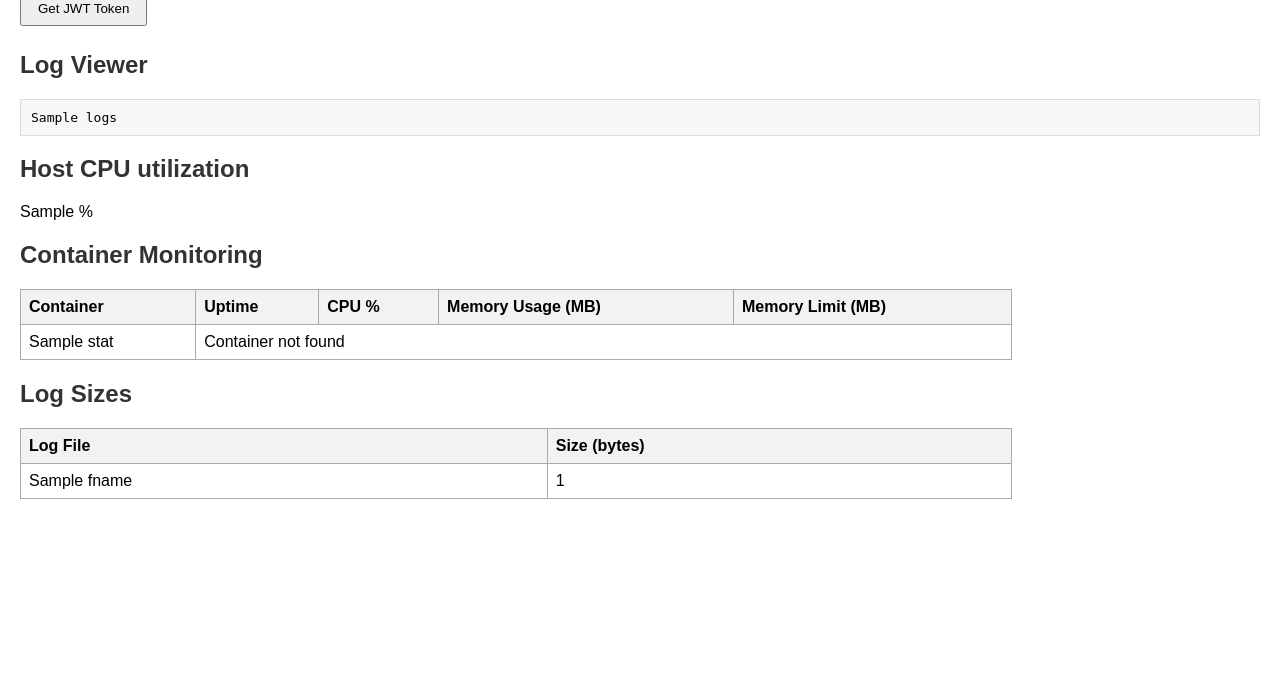
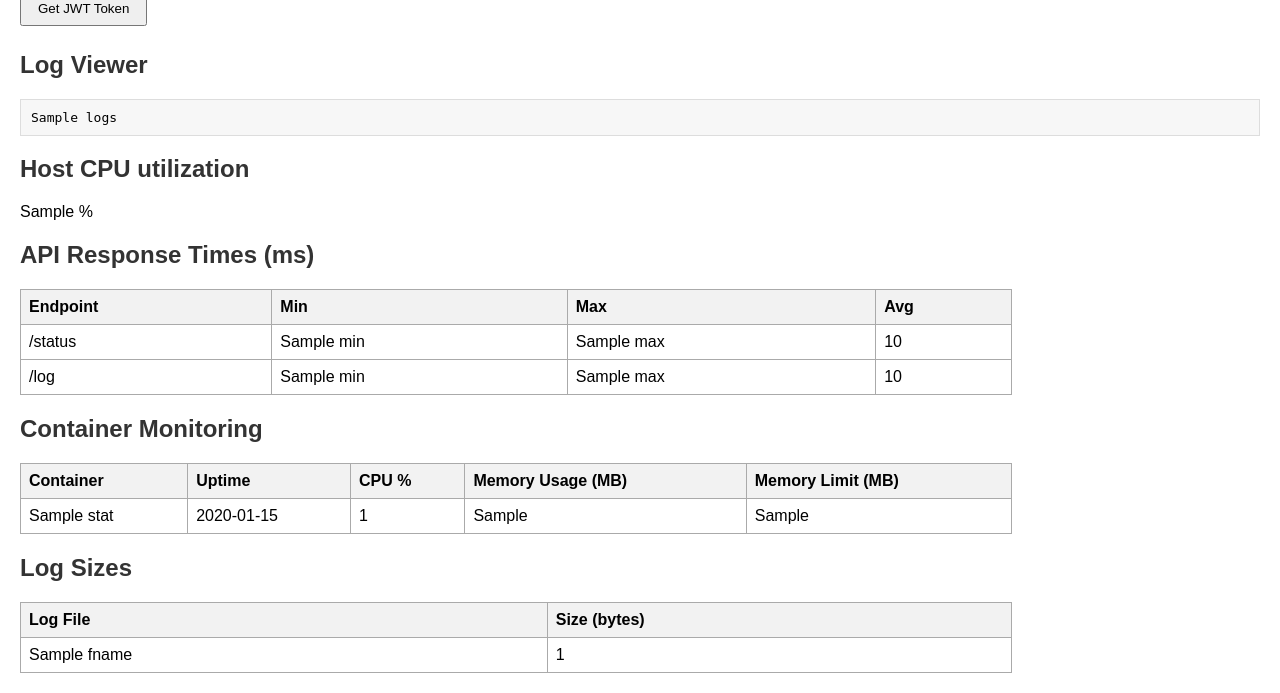
Before and after one commit to HumaShariff/Devops-blue-green, a Flask app: template management/templates/index.html in a window 1280 px wide. Shown: the part 392-1085 px from the top of the page. Before the commit the page ends 891 px from the top, so only its background shows below. Run offline with Flask 3, Linux system fonts and the light colour scheme; the template is opened without the code that fills it: most values are stand-ins (such as "Sample title", 1, 10 or a date in 2020).

Commit message:
API response times work

```diff
--- a/management/app.py
+++ b/management/app.py
@@ -6,7 +6,7 @@ import datetime
 import humanize
 import jwt
 import psutil   # host cpu
-import glob
+import time
 
 app = Flask(__name__)
 app.secret_key = os.environ.get("SECRET_KEY", "mysecretkey")
@@ -18,8 +18,14 @@ ACTIVE_VERSION_FILE = "/tmp/active_version.txt"
 JWT_SECRET = os.environ.get("JWT_SECRET", "supersecret")
 JWT_ALGO = "HS256"
 
-# Docker client (requires /var/run/docker.sock mounted into container)
+# Docker client
 client = docker.DockerClient(base_url='unix://var/run/docker.sock')
+
+# -------------------------
+# Response time tracking
+# -------------------------
+RESPONSE_TIMES = {}  # {"endpoint_name": [times_in_ms]}
+MAX_HISTORY = 50
 
 # -------------------------
 # Login / Logout
@@ -36,7 +42,6 @@ def login():
             return render_template("login.html", error="Invalid credentials")
     return render_template("login.html")
 
-
 @app.route("/logout")
 def logout():
     session.pop("logged_in", None)
@@ -50,7 +55,7 @@ def index():
     if not session.get("logged_in"):
         return redirect(url_for("login"))
 
-    # logs (text) from storage
+    # logs from storage
     try:
         logs_text = requests.get(f"{STORAGE_URL}/log", timeout=3).text
     except Exception as e:
@@ -63,7 +68,6 @@ def index():
     except FileNotFoundError:
         active = "blue"
 
-    # containers to monitor (adjust names if your compose names differ)
     containers = [
         "devops-service1_blue-1",
         "devops-service1_green-1",
@@ -72,13 +76,13 @@ def index():
 
     stats = {}
     for name in containers:
-        stats[name] = get_container_stats(name)
+        stats[name] = get_container_cpu_memory(name)
 
-    # minimal log size: total bytes of storage /log response (works even if storage aggregates)
     log_sizes = get_log_sizes_by_forwarding()
+    host_cpu = get_host_cpu_percent()
 
-    # host cpu util
-    host_cpu = get_host_cpu_percent()
+    status_stats = get_response_time_stats("status")
+    log_stats = get_response_time_stats("log")
 
     return render_template(
         "index.html",
@@ -86,11 +90,13 @@ def index():
         active_version=active,
         stats=stats,
         log_sizes=log_sizes,
-        host_cpu=host_cpu
+        host_cpu=host_cpu,
+        status_stats=status_stats,
+        log_stats=log_stats
     )
 
 # -------------------------
-# Actions: switch, discard, reset
+# Actions
 # -------------------------
 @app.route("/switch_version", methods=["POST"])
 def switch_version():
@@ -135,7 +141,7 @@ def reset_log():
     return redirect(url_for("index"))
 
 # -------------------------
-# JWT token
+# JWT
 # -------------------------
 @app.route("/get_token")
 def get_token():
@@ -149,7 +155,7 @@ def get_token():
     return f"JWT token: {token}"
 
 # -------------------------
-# Proxy endpoints (require JWT)
+# Proxy endpoints
 # -------------------------
 @app.route("/status", methods=["GET", "POST"])
 def status_proxy():
@@ -160,7 +166,6 @@ def log_proxy():
     return forward_to_active("log", method=request.method)
 
 def forward_to_active(endpoint, method="GET"):
-    # Basic JWT check
     auth = request.headers.get("Authorization", "")
     if not auth.startswith("Bearer "):
         return "Unauthorized: Missing token", 401
@@ -178,89 +183,88 @@ def forward_to_active(endpoint, method="GET"):
 
     target = f"http://devops-service1_{active}-1:5000/{endpoint.lstrip('/')}"
     try:
+        start_time = time.time()
         if method.upper() == "GET":
             r = requests.get(target, timeout=5)
         else:
             r = requests.post(target, data=request.data, timeout=5)
+        elapsed_ms = (time.time() - start_time) * 1000
+
+        # record response time
+        if endpoint not in RESPONSE_TIMES:
+            RESPONSE_TIMES[endpoint] = []
+        RESPONSE_TIMES[endpoint].append(elapsed_ms)
+        RESPONSE_TIMES[endpoint] = RESPONSE_TIMES[endpoint][-MAX_HISTORY:]
+
         return Response(r.content, status=r.status_code, mimetype=r.headers.get("Content-Type", "text/plain"))
     except Exception as e:
         return f"Error contacting active service: {e}", 502
 
+def get_response_time_stats(endpoint):
+    times = RESPONSE_TIMES.get(endpoint, [])
+    if not times:
+        return {"min": None, "max": None, "avg": None}
+    return {
+        "min": round(min(times), 2),
+        "max": round(max(times), 2),
+        "avg": round(sum(times)/len(times), 2)
+    }
+
 # -------------------------
 # Monitoring helpers
 # -------------------------
-def get_container_stats(container_name):
-    """Return dict: uptime (natural), cpu_percent (container), memory usage MB, memory limit MB"""
+def get_container_cpu_memory(container_name):
     try:
         container = client.containers.get(container_name)
-    except docker.errors.NotFound:
-        return {"error": "container not found"}
-
-    try:
-        # Uptime
+        stats = container.stats(stream=False)
+        cpu_percent = calculate_cpu_percent(stats)
+        mem_usage = stats.get("memory_stats", {}).get("usage", 0) / (1024*1024)
+        mem_limit = stats.get("memory_stats", {}).get("limit", 0) / (1024*1024)
         started = container.attrs["State"].get("StartedAt", None)
         if started:
-            started_dt = datetime.datetime.fromisoformat(started.replace("Z", "+00:00"))
-            uptime_td = datetime.datetime.now(datetime.timezone.utc) - started_dt
-            uptime = humanize.naturaldelta(uptime_td)
+            started_dt = datetime.datetime.fromisoformat(started.replace("Z","+00:00"))
+            uptime = humanize.naturaldelta(datetime.datetime.now(datetime.timezone.utc)-started_dt)
         else:
             uptime = "N/A"
-
-        # stats (may miss some fields depending on engine)
-        stats = container.stats(stream=False)
-
-        # memory
-        mem_usage = stats.get("memory_stats", {}).get("usage", 0) / (1024 * 1024)
-        mem_limit = stats.get("memory_stats", {}).get("limit", 0) / (1024 * 1024)
-
-        # cpu percent
-        cpu_percent = calculate_cpu_percent(stats)
-
         return {
-            "uptime": uptime,
             "cpu_percent": round(cpu_percent, 2),
-            "mem_usage": round(mem_usage, 2),
-            "mem_limit": round(mem_limit, 2)
+            "mem_usage": round(mem_usage,2),
+            "mem_limit": round(mem_limit,2),
+            "uptime": uptime
         }
+    except docker.errors.NotFound:
+        return {"error": "Container not found"}
     except Exception as e:
         return {"error": str(e)}
 
 def calculate_cpu_percent(stats):
     try:
         cpu_total = stats["cpu_stats"]["cpu_usage"]["total_usage"]
-        precpu_total = stats["precpu_stats"]["cpu_usage"].get("total_usage", 0)
+        precpu_total = stats["precpu_stats"]["cpu_usage"].get("total_usage",0)
         cpu_delta = cpu_total - precpu_total
-
-        system_total = stats["cpu_stats"].get("system_cpu_usage", 0)
-        precpu_system = stats["precpu_stats"].get("system_cpu_usage", 0)
+        system_total = stats["cpu_stats"].get("system_cpu_usage",0)
+        precpu_system = stats["precpu_stats"].get("system_cpu_usage",0)
         system_delta = system_total - precpu_system
-
-        percpu = stats["cpu_stats"]["cpu_usage"].get("percpu_usage", [])
-        cpus = len(percpu) if isinstance(percpu, list) and len(percpu) > 0 else 1
-
-        if system_delta > 0 and cpu_delta > 0:
-            return (cpu_delta / system_delta) * cpus * 100.0
+        percpu = stats["cpu_stats"]["cpu_usage"].get("percpu_usage",[])
+        cpus = len(percpu) if isinstance(percpu,list) and len(percpu)>0 else 1
+        if system_delta>0 and cpu_delta>0:
+            return (cpu_delta/system_delta)*cpus*100.0
         return 0.0
-    except Exception:
+    except:
         return 0.0
 
 def get_log_sizes_by_forwarding():
-    """Minimal: ask storage /log and compute bytes of returned text (works for assignment)."""
     try:
         r = requests.get(f"{STORAGE_URL}/log", timeout=3)
         text = r.text or ""
         return {"storage_logs.txt": len(text.encode("utf-8"))}
-    except Exception:
+    except:
         return {}
 
 def get_host_cpu_percent():
-    """Use psutil if available; return a float (0-100). Uses a very short blocking interval."""
     try:
-        # short interval (blocks ~0.1s) — acceptable for on-demand dashboard
-        val = psutil.cpu_percent(interval=0.1)
-        return round(val, 1)
-    except Exception:
-        # fallback: return 0 if psutil not available / fails
+        return round(psutil.cpu_percent(interval=0.1),1)
+    except:
         return 0.0
 
 if __name__ == "__main__":
--- a/management/templates/index.html
+++ b/management/templates/index.html
@@ -34,7 +34,6 @@
         <button type="submit">LOGOUT</button>
     </form>
 
-
     <!-- JWT Token -->
     <h2>API Token</h2>
     <pre id="jwt_token">Click below to get token</pre>
@@ -54,6 +53,29 @@
     <h2>Host CPU utilization</h2>
     <p>{{ host_cpu }} %</p>
 
+    <!-- API Response Times -->
+    <h2>API Response Times (ms)</h2>
+    <table>
+        <tr>
+            <th>Endpoint</th>
+            <th>Min</th>
+            <th>Max</th>
+            <th>Avg</th>
+        </tr>
+        <tr>
+            <td>/status</td>
+            <td>{{ status_stats.min }}</td>
+            <td>{{ status_stats.max }}</td>
+            <td>{{ status_stats.avg }}</td>
+        </tr>
+        <tr>
+            <td>/log</td>
+            <td>{{ log_stats.min }}</td>
+            <td>{{ log_stats.max }}</td>
+            <td>{{ log_stats.avg }}</td>
+        </tr>
+    </table>
+
     <!-- Container Monitoring -->
     <h2>Container Monitoring</h2>
     <table>
@@ -67,13 +89,13 @@
         {% for name, s in stats.items() %}
         <tr>
             <td>{{ name }}</td>
-            {% if s %}
+            {% if s.error %}
+            <td colspan="4">{{ s.error }}</td>
+            {% else %}
             <td>{{ s.uptime }}</td>
             <td>{{ s.cpu_percent }}</td>
             <td>{{ s.mem_usage }}</td>
             <td>{{ s.mem_limit }}</td>
-            {% else %}
-            <td colspan="4">Container not found</td>
             {% endif %}
         </tr>
         {% endfor %}
```
